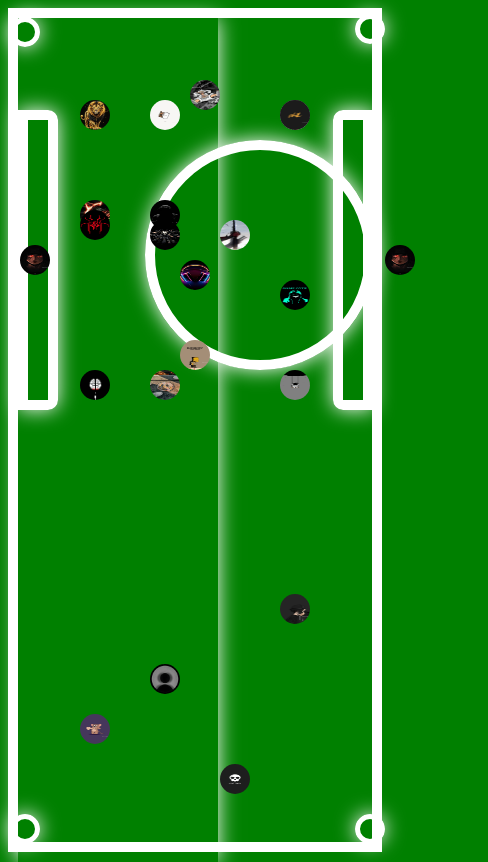
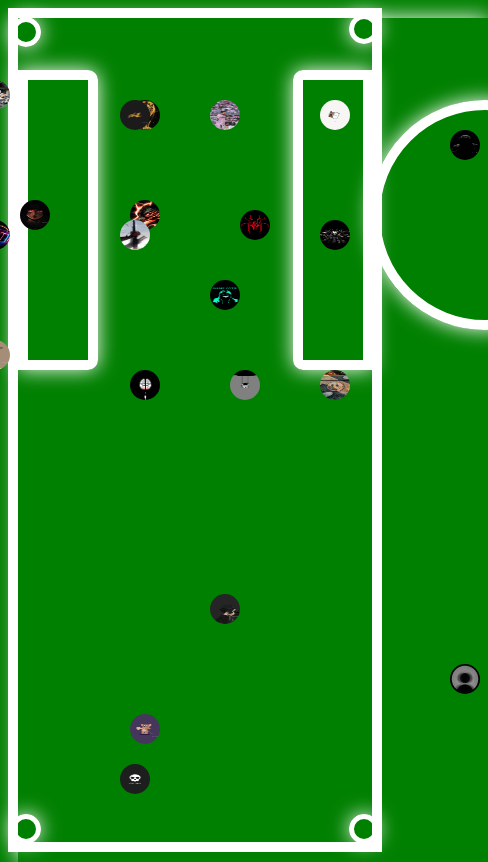
Before and after one commit to Anonymous3-cyber/ball, a plain HTML site: page index.html in a window 390 px wide. Shown: the whole page, 488 px wide, since content can reach past the window. Drawn offline with Linux system fonts and the light colour scheme.

Commit message:
third commit

```diff
--- a/ball.css
+++ b/ball.css
@@ -316,7 +316,7 @@ right: 600px;
     left: 1280px;
 }
 
-@media screen and (max-width:950px){
+@media screen and (max-width:850px){
     .circle{
        position:fixed ;
        height: 230px;
@@ -573,133 +573,6 @@ right: 600px;
        bottom: 0px;
     }
     }
-    @media screen and (max-width:900px){
-        .circle{
-            position:fixed;
-            /* height: 80px; */
-            /* width: 20%; */
-            left:145px;
-            top: 140px;
-        }
-        .centreline{
-            width: 200px;
-        }
-        .post1{
-            width: 40px;
-            top: 110px;
-
-        }
-
-        .post2{
-            width: 40px;
-            top: 110px;
-
-        }
-        .img1{
-            left: 80px;
-        }
-        .img2{
-        left: 80px;
-        }
-        .img3{
-            left: 80px;
-        }
-        .img4{
-            left: 80px;
-        }
-        .img5{
-            left: 80px
-        }
-        .img6{
-            left: 150px
-        }
-        .img7{
-            left: 150px;
-        }
-        .img8{
-            left: 150px;
-        }
-        .img9{
-
-            position: fixed;
-            height: 30px;
-            width: 30px;
-            border-radius: 100%;
-        top: 200px;
-        left: 150px;
-        }
-        .img10{
-            position: fixed;
-            height: 30px;
-            width: 30px;
-            border-radius: 100%;
-            top: 370px;
-            left: 150px
-        }
-        .img11{
-            top: 245px;
-            left: 20px;
-        }
-
-        .img12{
-            right:80px;
-
-        }
-        .img13{
-        right: 80px;
-        }
-        .img14{
-            right: 80px;
-        }
-        .img15{
-
-            right: 80px;
-        }
-        .img16{
-            right: 80px;
-        }
-        .img17{
-            right: 140px
-        }
-        .img18{
-            right: 140px;
-        }
-        .img19{
-            right: 180px;
-            top: 260px;
-        }
-        .img20{
-        right: 170px;
-        }
-        .img21{
-            right: 180px
-        }
-        .img22{
-            position: fixed;
-            height: 30px;
-            width: 30px;
-            border-radius: 100%;
-            top: 245px;
-            left: 385px;
-        }
-
-        .corner1{
-            left: 10px;
-         }
-         .corner2{
-            right: 5px;
-         }
-         .corner3{
-            left: 10px;
-         }
-         .corner4{
-            right: 5px;
-
-         }
-         .ball{
-            width: 2%;
-         }
-        }
 
 
 
```
